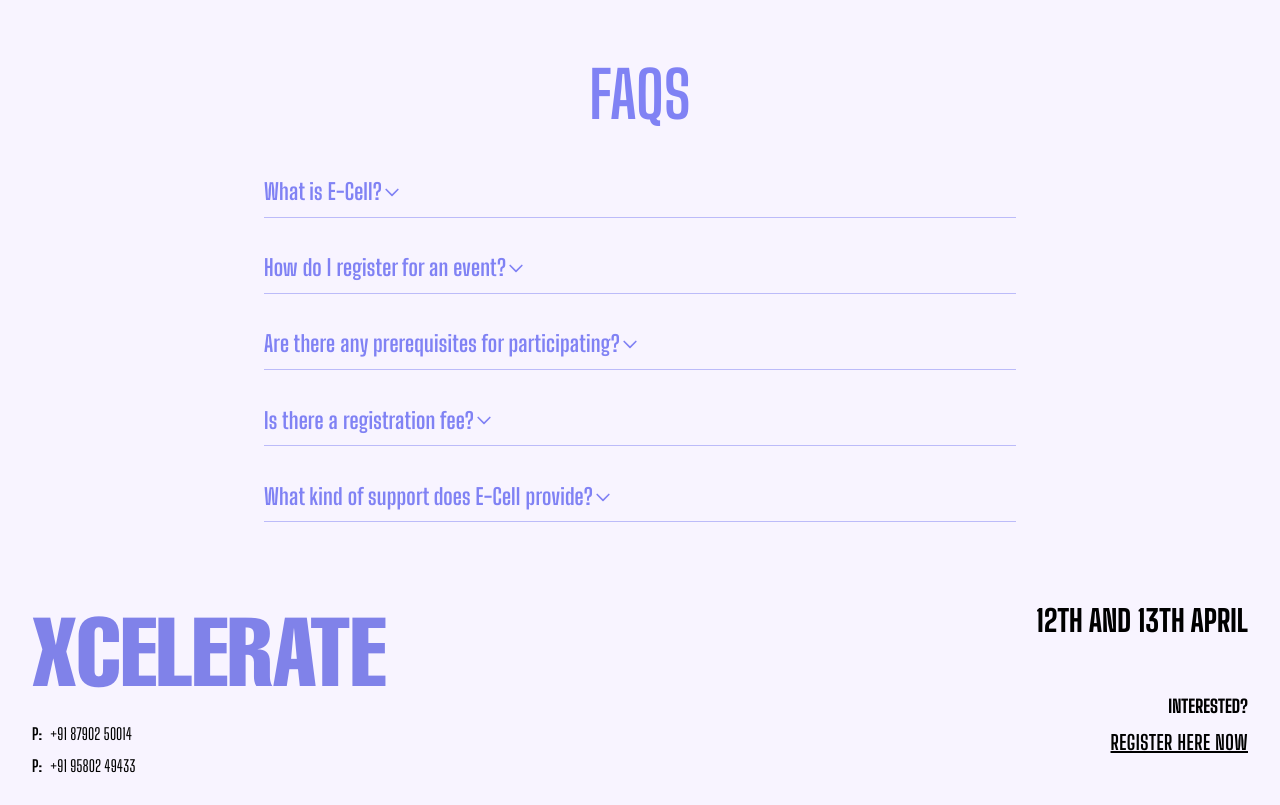
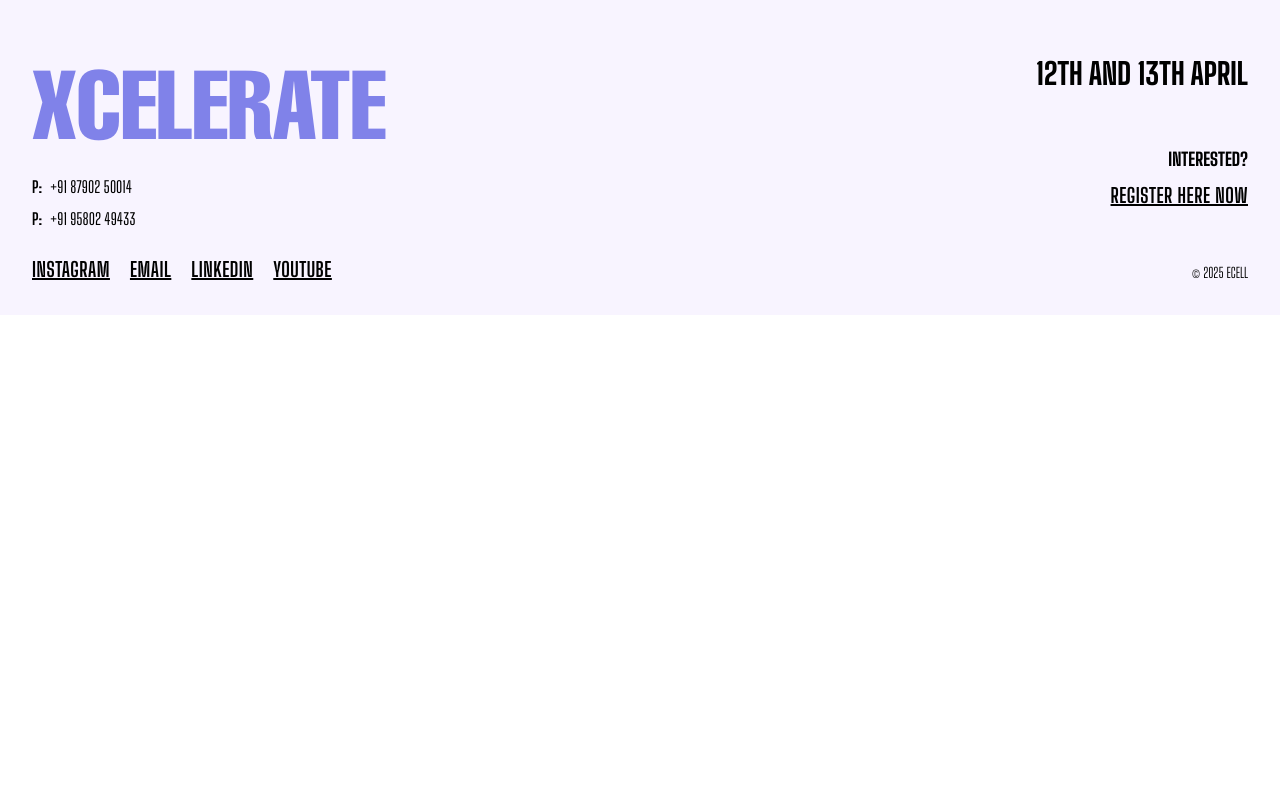
Before and after one commit to khushwant1234/Ecell, a Next.js app: page / in a window 1280 px wide. Shown: the part 5545-6350 px from the top of the page. After the commit the page ends 5860 px from the top, so only its background shows below. Built offline with nearby package versions, Linux system fonts and the light colour scheme; no server answers.

Commit message:
removed faq section from the homepage

```diff
--- a/app/page.tsx
+++ b/app/page.tsx
@@ -8,7 +8,7 @@ import LP from "@/components/LandingPage/LP";
 import MobileLP from "@/components/LandingPage/MobileLP";
 import Navbar from "@/components/Navbar";
 import CountdownClock from "@/components/CountdownClock";
-import FAQs from "@/components/FAQ";
+// import FAQs from "@/components/FAQ";
 import Footer from "@/components/footer/footer";
 
 const Page = () => {
@@ -66,7 +66,7 @@ const Page = () => {
           <ScrollTransformLayout mainCard={mainCard} sideItems={sideItems} />
         )}
       </main>
-      <FAQs />
+      {/* <FAQs /> */}
       <Footer textColor="#8082E9" />
     </div>
   );
```
